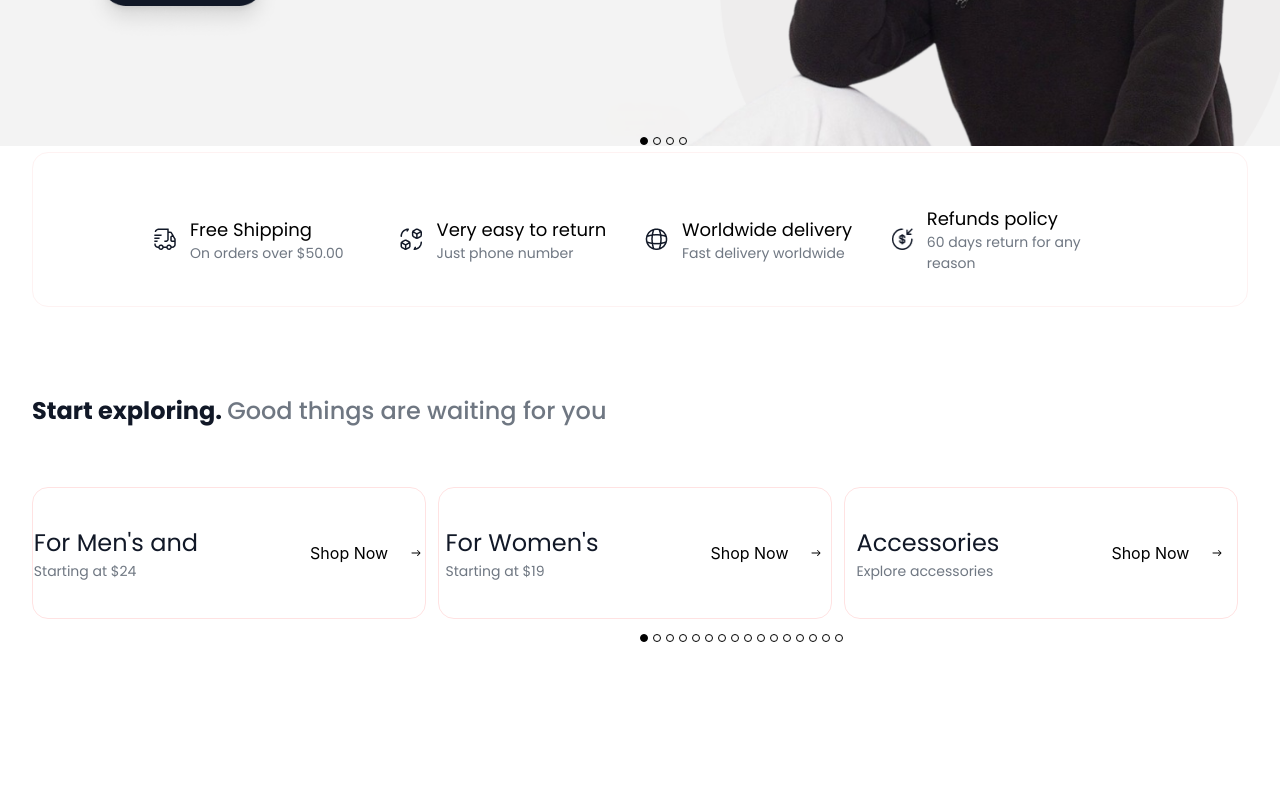
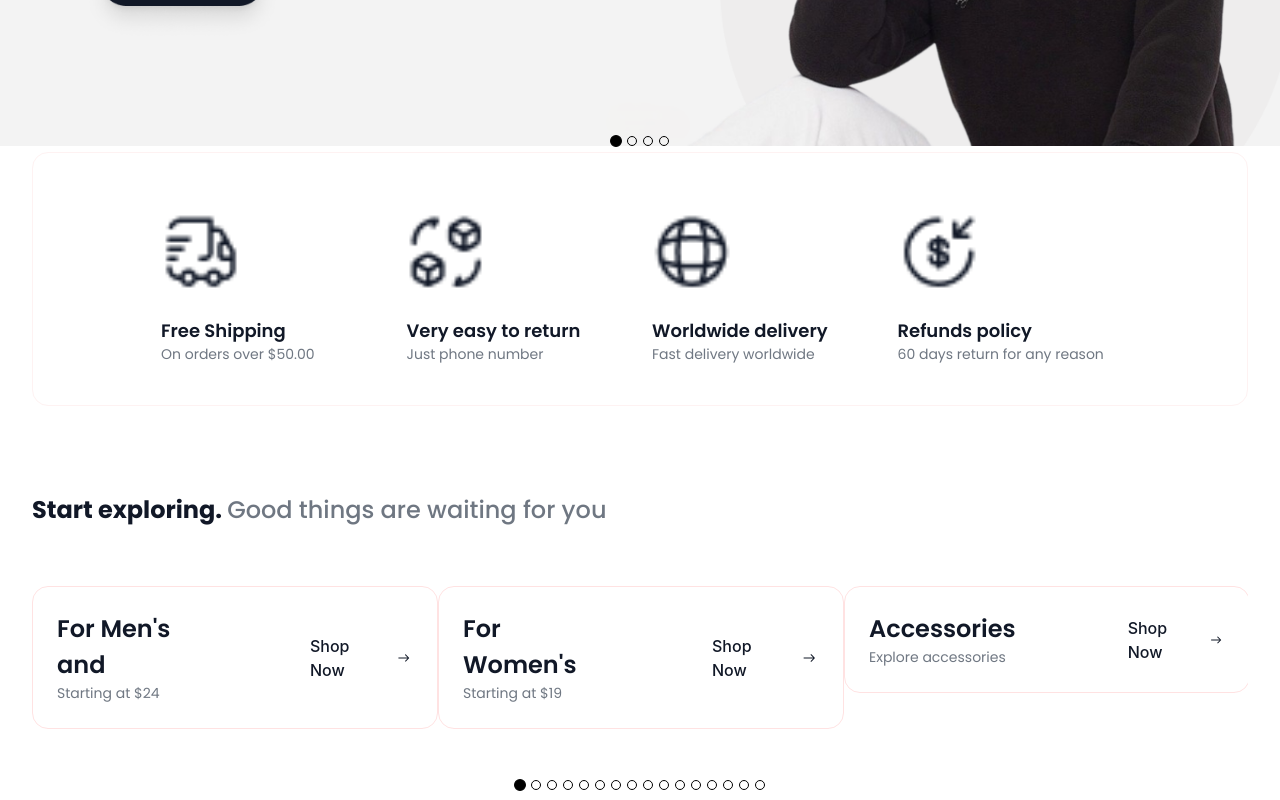
Before and after one commit to masudrana2803/E-commerce, a React (Vite) app: page / in a window 1280 px wide. Shown: the part 460-1260 px from the top of the page. Built offline with nearby package versions, Linux system fonts and the light colour scheme; no server answers.

Commit message:
responsive

```diff
--- a/src/App.css
+++ b/src/App.css
@@ -1,81 +1,71 @@
 @import url('https://fonts.googleapis.com/css2?family=Poppins:ital,wght@0,100;0,200;0,300;0,400;0,500;0,600;0,700;0,800;0,900;1,100;1,200;1,300;1,400;1,500;1,600;1,700;1,800;1,900&display=swap');
 
-
-
-
-
-/* banner Slider */
-.banner_slider{
-    position: relative;
+/* General Dot Styling */
+.slick-dots {
+  display: flex !important;
+  justify-content: center;
+  align-items: center;
+  position: absolute;
+  left: 50%;
+  transform: translateX(-50%);
+  gap: 6px;
+  margin-top: 10px;
 }
 
-.banner_slider .slick-dots{
-    display: flex !important;
-    color: red;
-    justify-content: center;
-    position: absolute;
-    left: 50%;
-    bottom: 5px;
-    gap: 5px;
-
+.slick-dots li button {
+  font-size: 0;
+  width: 10px;
+  height: 10px;
+  border-radius: 50%;
+  border: 1px solid black;
+  background-color: transparent;
+  transition: background-color 0.3s ease, transform 0.3s ease;
 }
 
-.banner_slider .slick-dots li button{
-    font-size: 0;
-    width: 8px;
-    height: 8px;
-    border-radius: 50%;
-    border: 1px solid black;
-
-
+.slick-dots li.slick-active button {
+  background-color: black;
+  transform: scale(1.2);
 }
 
-
-/* when active, make the dot larger and red */
-.banner_slider .slick-dots li.slick-active button{
-background-color: black;
+/* Banner Slider */
+.banner_slider {
+  position: relative;
 }
 
-/* collection-slide */
-.collection_slider .slick-dots{
-    display: flex !important;
-    color: red;
-    justify-content: center;
-    position: absolute;
-    left: 50%;
-    bottom: -25px;
-    gap: 5px;
+.banner_slider .slick-dots {
+  bottom: 5px;
 }
 
-.collection_slider .slick-dots li button{
-    font-size: 0;
-    width: 8px;
-    height: 8px;
-    border-radius: 50%;
-    border: 1px solid black;
-}
-.collection_slider .slick-dots li.slick-active button{
-background-color: black;
-}
-/* RecommendSlider */
-.RecommendSlider .slick-dots{
-    display: flex !important;
-    color: red;
-    justify-content: center;
-    align-items: center;
-    left: 50%;
-    bottom: -25px;
-    gap: 5px;
-    margin-top: 20px;
+/* Collection Slider */
+.collection_slider .slick-dots {
+  bottom: -25px;
 }
 
-.RecommendSlider .slick-dots li button{
-    font-size: 0;
-    width: 8px;
-    height: 8px;
-    border-radius: 50%;
-    border: 1px solid black;
+/* Recommendation Slider */
+.RecommendSlider .slick-dots {
+  bottom: -25px;
 }
-.RecommendSlider .slick-dots li.slick-active button{
-background-color: black;
+
+/* Responsive Adjustments */
+@media (max-width: 768px) {
+  .slick-dots {
+    gap: 4px;
+  }
+
+  .slick-dots li button {
+    width: 12px;
+    height: 12px;
+  }
+
+  .collection_slider .slick-dots,
+  .RecommendSlider .slick-dots {
+    bottom: -15px;
+  }
 }
+
+@media (max-width: 480px) {
+  .slick-dots li button {
+    width: 14px;
+    height: 14px;
+  }
+}
--- a/src/Components/BannerContainer.jsx
+++ b/src/Components/BannerContainer.jsx
@@ -1,13 +1,32 @@
-import React from 'react'
-import BannerC from '../Images/banner-container.png'
+// import React from 'react'
+// import BannerC from '../Images/banner-container.png'
+// const BannerContainer = () => {
+//   return (
+//     <div>
+//         <section id='banner_container' className=' px-30 py-13 '>
+//             <img className='w-full' src={BannerC} alt="" />
+//         </section>
+//     </div>
+//   )
+// }
+
+// export default BannerContainer
+
+import React from 'react';
+import BannerC from '../Images/banner-container.png';
+
 const BannerContainer = () => {
   return (
-    <div>
-        <section id='banner_container' className=' px-30 py-13 '>
-            <img className='w-full' src={BannerC} alt="" />
-        </section>
-    </div>
-  )
-}
+    <section id="banner_container" className="py-10 px-4 md:px-8 lg:px-30">
+      <div className="max-w-screen-xl mx-auto">
+        <img
+          src={BannerC}
+          alt="Banner"
+          className="w-full h-auto rounded-lg object-cover"
+        />
+      </div>
+    </section>
+  );
+};
 
-export default BannerContainer
+export default BannerContainer;
--- a/src/Components/Recommendation.jsx
+++ b/src/Components/Recommendation.jsx
@@ -39,7 +39,7 @@ const Recommendation = () => {
         },
       },
       {
-        breakpoint: 480, // mobile portrait
+        breakpoint: 432, // mobile portrait
         settings: {
           slidesToShow: 1,
           slidesToScroll: 1,
--- /dev/null
+++ b/src/MainApp.css
@@ -0,0 +1,89 @@
+@import url('https://fonts.googleapis.com/css2?family=Poppins:ital,wght@0,100;0,200;0,300;0,400;0,500;0,600;0,700;0,800;0,900;1,100;1,200;1,300;1,400;1,500;1,600;1,700;1,800;1,900&display=swap');
+
+
+
+
+
+/* banner Slider */
+.banner_slider{
+    position: relative;
+}
+
+.banner_slider .slick-dots{
+    display: flex !important;
+    color: red;
+    justify-content: center;
+    position: absolute;
+    left: 50%;
+    bottom: 5px;
+    gap: 5px;
+
+}
+
+.banner_slider .slick-dots li button{
+    font-size: 0;
+    width: 8px;
+    height: 8px;
+    border-radius: 50%;
+    border: 1px solid black;
+
+
+}
+
+
+/* when active, make the dot larger and red */
+.banner_slider .slick-dots li.slick-active button{
+background-color: black;
+}
+
+/* collection-slide */
+.collection_slider .slick-dots{
+    display: flex !important;
+    color: red;
+    justify-content: center;
+    position: absolute;
+    left: 50%;
+    bottom: -25px;
+    gap: 5px;
+}
+
+.collection_slider .slick-dots li button{
+    font-size: 0;
+    width: 8px;
+    height: 8px;
+    border-radius: 50%;
+    border: 1px solid black;
+}
+.collection_slider .slick-dots li.slick-active button{
+background-color: black;
+}
+/* RecommendSlider */
+.RecommendSlider .slick-dots{
+    display: flex !important;
+    color: red;
+    justify-content: center;
+    align-items: center;
+    left: 50%;
+    bottom: -25px;
+    gap: 5px;
+    margin-top: 20px;
+}
+
+.RecommendSlider .slick-dots li button{
+    font-size: 0;
+    width: 8px;
+    height: 8px;
+    border-radius: 50%;
+    border: 1px solid black;
+}
+.RecommendSlider .slick-dots li.slick-active button{
+background-color: black;
+}
+
+
+/* {
+
+
+
+
+} */
--- a/src/Tools/Brandtool.jsx
+++ b/src/Tools/Brandtool.jsx
@@ -1,23 +1,54 @@
-import React from 'react'
+// import React from 'react'
 
-const Brandtool = ({content1,content2,content3}) => {
+// const Brandtool = ({content1,content2,content3}) => {
+//   return (
+//     <>
+//         <div className=' flex items-center gap-3.25 w-[302px]'>
+//             <div>
+//                 <img src={content1} alt="" />
+//             </div>
+//             <div>
+//                 <h2 className='text-[18px] font-poppins font-600 ' >
+//                     {content2}
+//                 </h2>
+//                 <h2 className=' text-[14px] font-poppins font-400 text-spandy '>
+//                     {content3}
+//                 </h2>
+//             </div>
+//         </div>
+//     </>
+//   )
+// }
+
+// export default Brandtool
+
+
+import React from 'react';
+
+const Brandtool = ({ content1, content2, content3 }) => {
   return (
-    <>
-        <div className=' flex items-center gap-3.25 w-[302px]'>
-            <div>
-                <img src={content1} alt="" />
+    <div className="flex flex-wrap items-center gap-4 sm:gap-6 w-full max-w-sm sm:max-w-md md:max-w-lg p-2">
+
+      {/* Brand Image */}
+      <div className="w-16 h-16 sm:w-20 sm:h-20 flex-shrink-0">
+        <img
+          src={content1}
+          alt="Brand"
+          className="w-full h-full object-contain rounded-md"
+        />
       </div>
-            <div>
-                <h2 className='text-[18px] font-poppins font-600 ' >
+
+      {/* Brand Text */}
+      <div className="flex flex-col">
+        <h2 className="text-[16px] sm:text-[18px] font-poppins font-semibold text-primary">
           {content2}
         </h2>
-                <h2 className=' text-[14px] font-poppins font-400 text-spandy '>
+        <h2 className="text-[13px] sm:text-[14px] font-poppins font-normal text-spandy">
           {content3}
         </h2>
       </div>
     </div>
-    </>
-  )
-}
+  );
+};
 
-export default Brandtool
+export default Brandtool;
--- a/src/Tools/CollectionCard.jsx
+++ b/src/Tools/CollectionCard.jsx
@@ -1,22 +1,51 @@
-import React from 'react'
+// import React from 'react'
+// import { IoIosArrowRoundForward } from "react-icons/io";
+
+
+// const CollectionCard = ({content1,content2}) => {
+//   return (
+//     <>
+//       <div className=' h-[132px] flex items-center justify-center gap-28 mr-3 border-red-100 border-1 border-solid rounded-2xl '>
+//         <div>
+//             <h2 className='text-[24px] font-poppins text-primary font-600 '>{content1}</h2>
+//             <h2 className='text-[14px] font-poppins text-spandy font-400 '>{content2}</h2>
+//         </div>
+//         <div className='flex items-center gap-5 justify-center'>
+//             <h2>Shop Now</h2>
+//                 <IoIosArrowRoundForward />
+//         </div>
+//       </div>
+//     </>
+//   )
+// }
+
+// export default CollectionCard
+
+
+import React from 'react';
 import { IoIosArrowRoundForward } from "react-icons/io";
 
+const CollectionCard = ({ content1, content2 }) => {
+  return (
+    <div className="flex flex-col md:flex-row items-center justify-between gap-4 md:gap-28 p-4 md:p-6 border border-red-100 rounded-2xl bg-white w-full max-w-xl mx-auto mb-4">
 
-const CollectionCard = ({content1,content2}) => {
-  return (
-    <>
-      <div className=' h-[132px] flex items-center justify-center gap-28 mr-3 border-red-100 border-1 border-solid rounded-2xl '>
-        <div>
-            <h2 className='text-[24px] font-poppins text-primary font-600 '>{content1}</h2>
-            <h2 className='text-[14px] font-poppins text-spandy font-400 '>{content2}</h2>
-        </div>
-        <div className='flex items-center gap-5 justify-center'>
-            <h2>Shop Now</h2>
-                <IoIosArrowRoundForward />
-        </div>
+      {/* Text Section */}
+      <div className="text-center md:text-left">
+        <h2 className="text-[20px] md:text-[24px] font-poppins text-primary font-semibold">
+          {content1}
+        </h2>
+        <h2 className="text-[13px] md:text-[14px] font-poppins text-spandy font-normal">
+          {content2}
+        </h2>
       </div>
-    </>
-  )
-}
 
-export default CollectionCard
+      {/* CTA Section */}
+      <div className="flex items-center gap-2 md:gap-5 justify-center text-primary cursor-pointer hover:underline">
+        <h2 className="text-[14px] md:text-[16px] font-medium">Shop Now</h2>
+        <IoIosArrowRoundForward className="text-xl md:text-2xl" />
+      </div>
+    </div>
+  );
+};
+
+export default CollectionCard;
```
Also changed, not shown: src/Tools/RecommendationItem.jsx (+83 -31 lines). Lines whose indentation alone changed are shown as unchanged.
